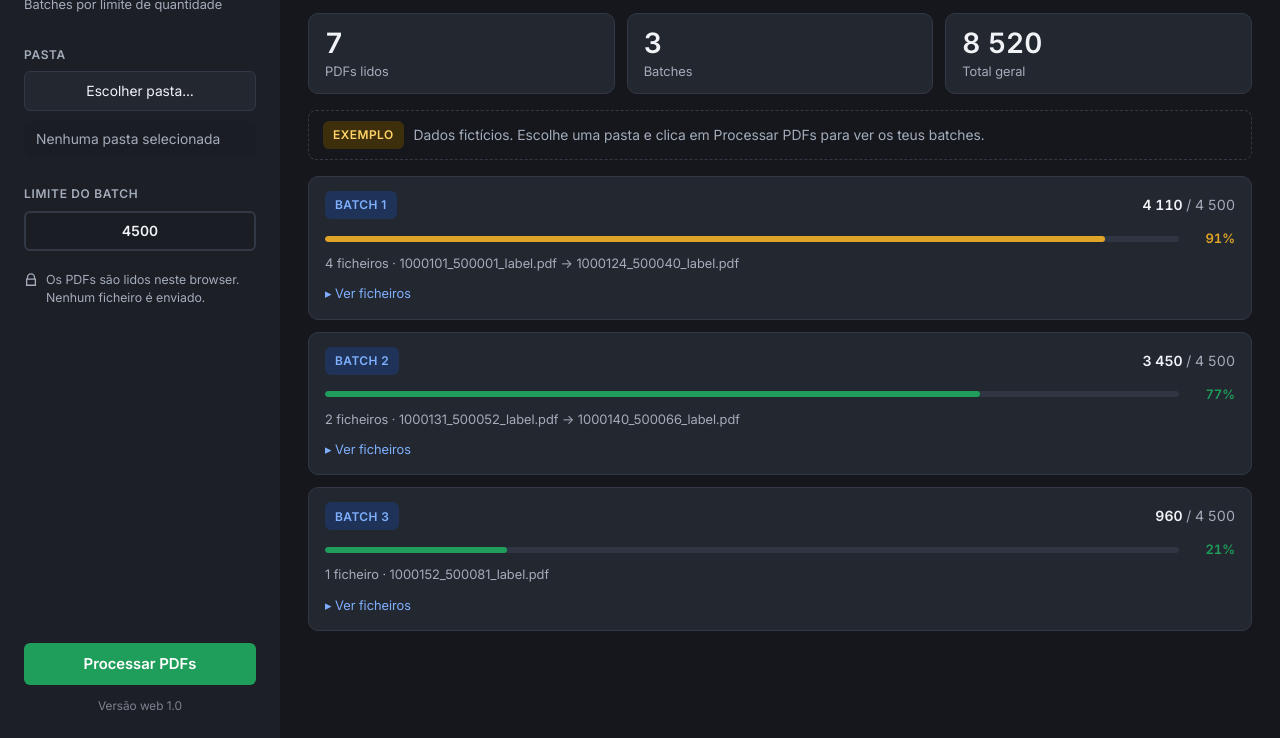
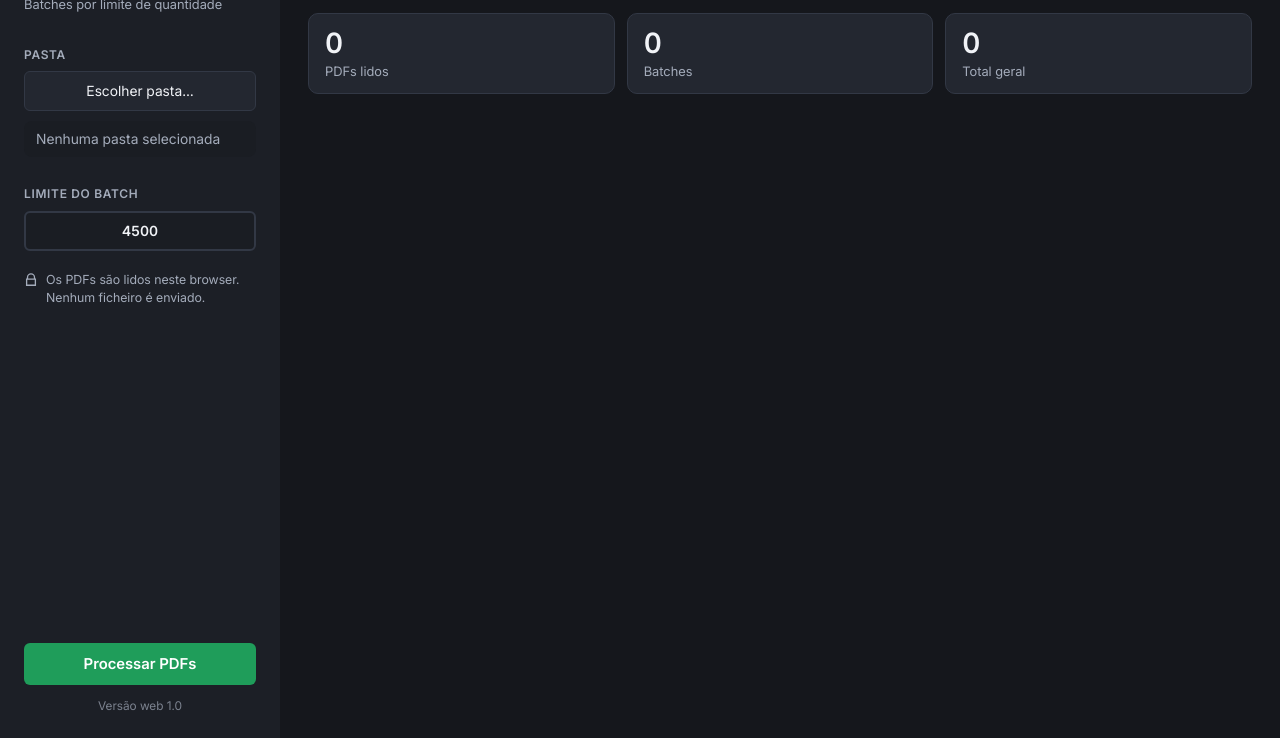
Before and after one commit to nhmac/Proc-Batch, a plain HTML site: page index.html in a window 1280 px wide. Shown: the part 62-800 px from the top of the page. Drawn offline with Linux system fonts and the light colour scheme.

Commit message:
Remove example warning and sample data from index.html
Removed example warning message and sample data from the HTML.

```diff
--- a/index.html
+++ b/index.html
@@ -213,11 +213,6 @@
       <div class="card stat"><b id="stat-total">0</b><span>Total geral</span></div>
     </div>
 
-    <div class="aviso-exemplo" id="aviso-exemplo">
-      <span class="pill exemplo">EXEMPLO</span>
-      <span>Dados fictícios. Escolhe uma pasta e clica em Processar PDFs para ver os teus batches.</span>
-    </div>
-
     <div id="lista"></div>
   </main>
 </div>
@@ -429,7 +424,6 @@ const Logica = (() => {
 
     $("lista").replaceChildren();
     $("stats").hidden = true;
-    $("aviso-exemplo").hidden = true;
     progresso(0);
     setOcupado(true);
     estado("A ler ficheiros… aguarde.", "ativo");
@@ -502,14 +496,6 @@ const Logica = (() => {
     card.style.setProperty("--cor", cor);
     return card;
   }
-
-  // Estado inicial: um exemplo com dados fictícios, até se escolher uma pasta
-  const exemplo = [
-    [["1000101_500001_label.pdf", 1200], ["1000101_500002_label.pdf", 850], ["1000118_500031_label.pdf", 1640], ["1000124_500040_label.pdf", 420]],
-    [["1000131_500052_label.pdf", 2300], ["1000140_500066_label.pdf", 1150]],
-    [["1000152_500081_label.pdf", 960]],
-  ];
-  mostrarResultado(exemplo, 4500);
 })();
 </script>
 
```
